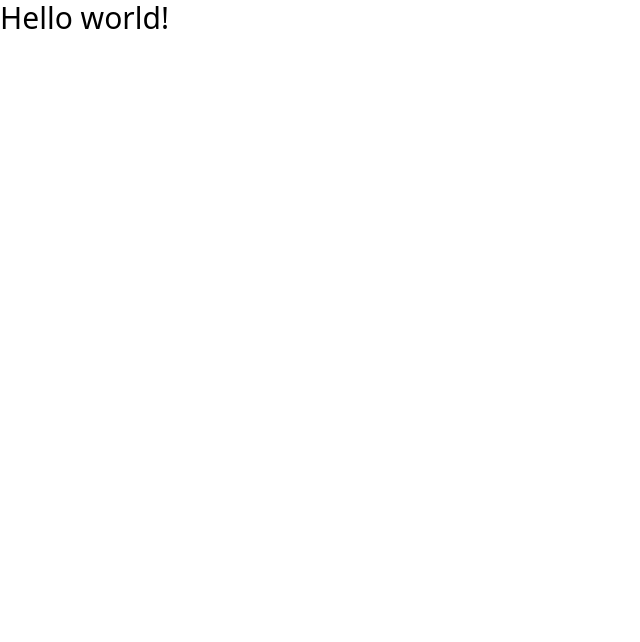
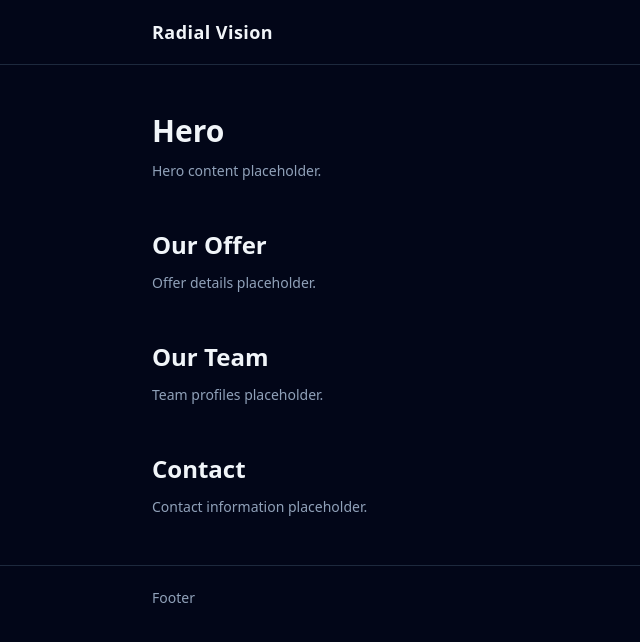
Before and after one commit to radiant2-dev/radiant2-website, a React (Vite) app: page / in a window 1280 px wide. Shown: the top 642 px of the page, without its empty margins (0-640 px from the left). Built offline with nearby package versions, Linux system fonts and the light colour scheme.

Commit message:
Setup index structure and scaffolding

```diff
--- a/src/App.jsx
+++ b/src/App.jsx
@@ -1,10 +1,42 @@
 function App() {
   return (
-    <main>
-      <h1 class="text-3xl">
-        Hello world!
-      </h1>
-    </main>
+    <div className="min-h-screen bg-slate-950 text-slate-100">
+      <header className="border-b border-slate-800">
+        <div className="mx-auto flex h-16 max-w-5xl items-center px-6">
+          <span className="text-lg font-semibold tracking-wide">
+            Radial Vision
+          </span>
+        </div>
+      </header>
+
+      <main className="mx-auto max-w-5xl space-y-12 px-6 py-12">
+        <section className="space-y-3">
+          <h2 className="text-3xl font-semibold">Hero</h2>
+          <p className="text-sm text-slate-400">Hero content placeholder.</p>
+        </section>
+
+        <section className="space-y-3">
+          <h2 className="text-2xl font-semibold">Our Offer</h2>
+          <p className="text-sm text-slate-400">Offer details placeholder.</p>
+        </section>
+
+        <section className="space-y-3">
+          <h2 className="text-2xl font-semibold">Our Team</h2>
+          <p className="text-sm text-slate-400">Team profiles placeholder.</p>
+        </section>
+
+        <section className="space-y-3">
+          <h2 className="text-2xl font-semibold">Contact</h2>
+          <p className="text-sm text-slate-400">Contact information placeholder.</p>
+        </section>
+      </main>
+
+      <footer className="border-t border-slate-800">
+        <div className="mx-auto flex h-16 max-w-5xl items-center px-6 text-sm text-slate-400">
+          Footer
+        </div>
+      </footer>
+    </div>
   )
 }
 
```
